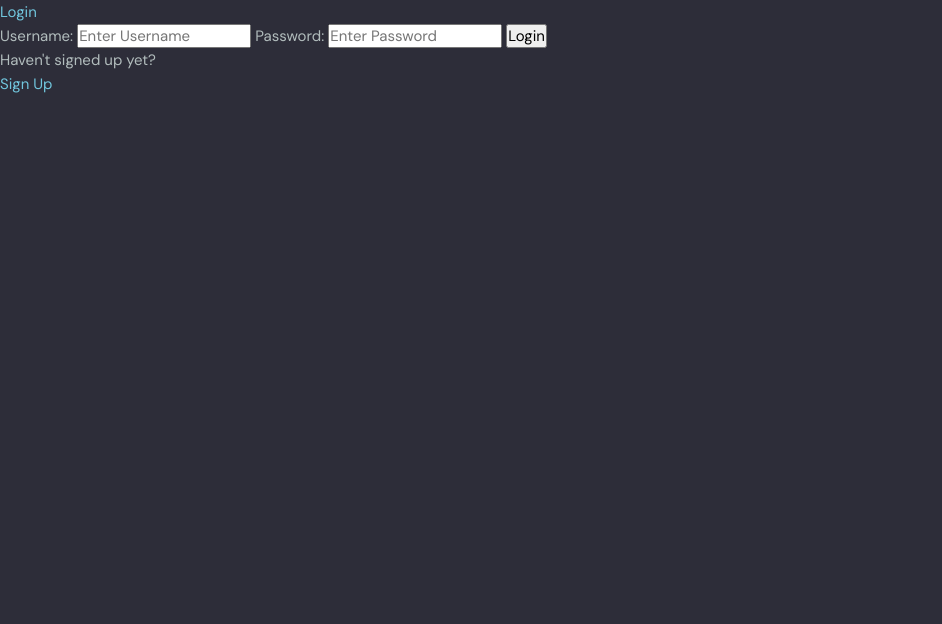
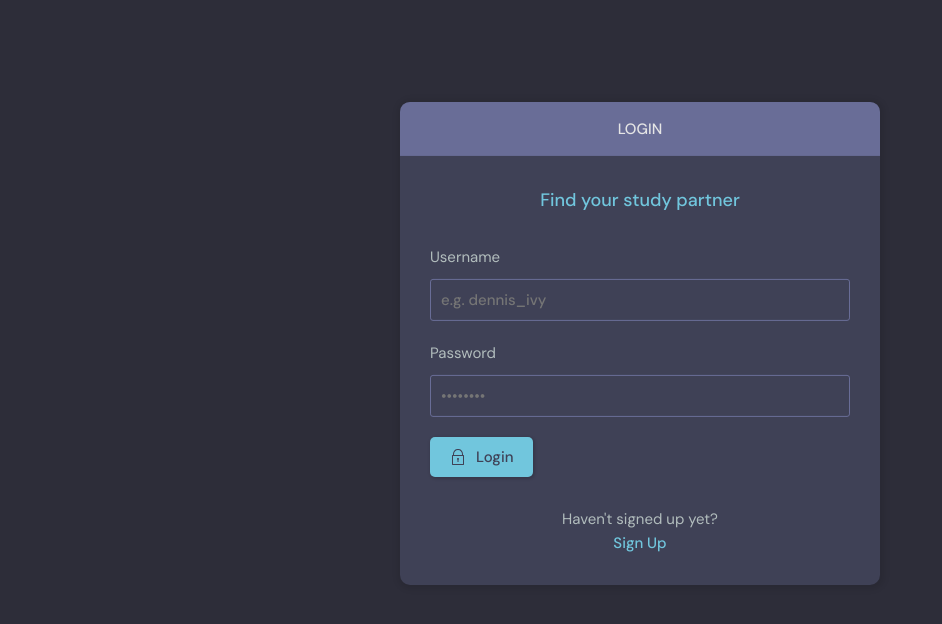
Before and after one commit to SahinS9/studybud, a Django app: a page that uses templates/navbar.html in a window 1280 px wide. Shown: the part 76-700 px from the top of the page, without its empty margins (0-942 px from the left). Run offline with Django 3.2, Linux system fonts and the light colour scheme.

Commit message:
user profile edit and login logout page setted up

```diff
--- a/base/templates/base/home.html
+++ b/base/templates/base/home.html
@@ -12,7 +12,7 @@
         <!-- Room List Start -->
         <div class="roomList">
           <div class="mobile-menu">
-            <form class="header__search">
+            <form action="{% url 'home'%} " method = 'GET' class="header__search">
               <label>
                 <svg version="1.1" xmlns="http://www.w3.org/2000/svg" width="32" height="32" viewBox="0 0 32 32">
                   <title>search</title>
@@ -20,7 +20,7 @@
                     d="M32 30.586l-10.845-10.845c1.771-2.092 2.845-4.791 2.845-7.741 0-6.617-5.383-12-12-12s-12 5.383-12 12c0 6.617 5.383 12 12 12 2.949 0 5.649-1.074 7.741-2.845l10.845 10.845 1.414-1.414zM12 22c-5.514 0-10-4.486-10-10s4.486-10 10-10c5.514 0 10 4.486 10 10s-4.486 10-10 10z"
                   ></path>
                 </svg>
-                <input placeholder="Search for posts" />
+                <input name = 'q' placeholder="Search for posts" />
               </label>
             </form>
             <div class="mobile-menuItems">
--- a/base/templates/base/login_register.html
+++ b/base/templates/base/login_register.html
@@ -1,49 +1,128 @@
-{% extends 'main.html' %}
+{% extends 'main.html'%}
 
 {% block content %}
+    <main class="auth layout">
 
-<div>
 
-    {% if page == 'login' %}
-    <div>
-    <form method = 'POST' action = "">
+      {% if page == 'login'%}
+      <div class="container">
+        <div class="layout__box">
+          <div class="layout__boxHeader">
+            <div class="layout__boxTitle">
+              <h3>Login</h3>
+            </div>
+          </div>
+          <div class="layout__body">
+            <h2 class="auth__tagline">Find your study partner</h2>
+
+            <form class="form" action="" method = 'POST'>
               {%csrf_token%}
+              <div class="form__group form__group">
+                <label for="room_name">Username</label>
+                <input id="username" name="username" type="text" placeholder="e.g. dennis_ivy" />
+              </div>
+              <div class="form__group">
+                <label for="password">Password</label>
+                <input
+                  id="password"
+                  name="password"
+                  type="password"
+                  placeholder="&bull;&bull;&bull;&bull;&bull;&bull;&bull;&bull;"
+                />
+              </div>
 
-        <label>Username:</label>
-        <input type = 'text' name ='username' placeholder = "Enter Username"/>
-        <label>Password:</label>
-        <input type = "password" name = 'password' placeholder = 'Enter Password'/>
+              <button class="btn btn--main" type="submit">
+                <svg
+                  version="1.1"
+                  xmlns="http://www.w3.org/2000/svg"
+                  width="32"
+                  height="32"
+                  viewBox="0 0 32 32"
+                >
+                  <title>lock</title>
+                  <path
+                    d="M27 12h-1v-2c0-5.514-4.486-10-10-10s-10 4.486-10 10v2h-1c-0.553 0-1 0.447-1 1v18c0 0.553 0.447 1 1 1h22c0.553 0 1-0.447 1-1v-18c0-0.553-0.447-1-1-1zM8 10c0-4.411 3.589-8 8-8s8 3.589 8 8v2h-16v-2zM26 30h-20v-16h20v16z"
+                  ></path>
+                  <path
+                    d="M15 21.694v4.306h2v-4.306c0.587-0.348 1-0.961 1-1.694 0-1.105-0.895-2-2-2s-2 0.895-2 2c0 0.732 0.413 1.345 1 1.694z"
+                  ></path>
+                </svg>
 
-        <input type = "submit" value= "Login"/>
+                Login
+              </button>
             </form>
 
-    <p> Haven't signed up yet?</p>
-    <a href = "{% url 'register'%}">Sign Up</a>
-
+            <div class="auth__action">
+              <p>Haven't signed up yet?</p>
+              <a href= "{% url 'register'%}" class="btn btn--link">Sign Up</a>
+            </div>
+          </div>
+        </div>
       </div>
 
 
-    {% else %}
+      {%else%}
 
-    <div>
-    <form method = 'POST' action = "">
+      <div class="container">
+        <div class="layout__box">
+          <div class="layout__boxHeader">
+            <div class="layout__boxTitle">
+              <h3>Register</h3>
+            </div>
+          </div>
+          <div class="layout__body">
+            <h2 class="auth__tagline">Find your study partner</h2>
+
+            <form class="form" method = 'POST' action="">
               {%csrf_token%}
 
-        {{form.as_p}}
+              {%for field in form%}
+              <div class="form__group form__group">
+                <label for="room_name">{{field.label}}</label>
+                {{field}}
+              </div>
 
-        <input type = "submit" value= "Register"/>
+              {%endfor%}
+              <!-- <div class="form__group">
+                <label for="password">Password</label>
+                <input
+                  id="password"
+                  name="password"
+                  type="password"
+                  placeholder="&bull;&bull;&bull;&bull;&bull;&bull;&bull;&bull;"
+                />
+              </div> -->
+
+              <button class="btn btn--main" type="submit">
+                <svg
+                  version="1.1"
+                  xmlns="http://www.w3.org/2000/svg"
+                  width="32"
+                  height="32"
+                  viewBox="0 0 32 32"
+                >
+                  <title>lock</title>
+                  <path
+                    d="M27 12h-1v-2c0-5.514-4.486-10-10-10s-10 4.486-10 10v2h-1c-0.553 0-1 0.447-1 1v18c0 0.553 0.447 1 1 1h22c0.553 0 1-0.447 1-1v-18c0-0.553-0.447-1-1-1zM8 10c0-4.411 3.589-8 8-8s8 3.589 8 8v2h-16v-2zM26 30h-20v-16h20v16z"
+                  ></path>
+                  <path
+                    d="M15 21.694v4.306h2v-4.306c0.587-0.348 1-0.961 1-1.694 0-1.105-0.895-2-2-2s-2 0.895-2 2c0 0.732 0.413 1.345 1 1.694z"
+                  ></path>
+                </svg>
+
+                Register
+              </button>
             </form>
 
-    <p> Already have account?</p>
-    <a href = "{% url 'login'%}">Log In</a>
-
+            <div class="auth__action">
+              <p>Already have account?</p>
+              <a href="{%url 'login'%}" class="btn btn--link"> login </a>
+            </div>
+          </div>
+        </div>
       </div>
 
-    {% endif %}
-</div>
+      {%endif%}
 
-
-
-
-
+    </main>
 {% endblock %}
--- a/base/templates/base/room.html
+++ b/base/templates/base/room.html
@@ -119,7 +119,9 @@
             </div>
           </div>
           <div class="room__message">
-            <form action=""><input name="" placeholder="Write your message here..." /></form>
+            <form action="" method = "POST">
+              {%csrf_token%}
+              <input name="body" placeholder="Write your message here..." /></form>
           </div>
         </div>
         <!-- Room End -->
--- a/templates/navbar.html
+++ b/templates/navbar.html
@@ -94,12 +94,12 @@
 
     </form> -->
 
-{% if request.user.is_authenticated%}
+<!-- {% if request.user.is_authenticated%}
 <p>Hello {{request.user}}</p>
 <a href="{% url 'logout'%}">Log out</a>
 {%else %}<a href = '{%url "login"%}'>Login</a>
 
-{% endif %}
+{% endif %} -->
     <!-- <hr> line at the end -->
 </body>
 </html>
```
Also changed, not shown: base/templates/base/delete.html (+33 -9 lines), base/templates/base/delete_old.html (added, +15 -0 lines), base/templates/base/login_register_old.html (added, +49 -0 lines), db.sqlite3. Lines whose indentation alone changed are shown as unchanged.
